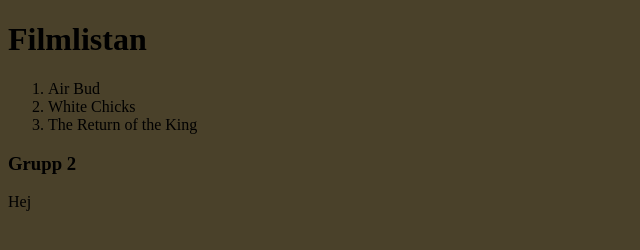
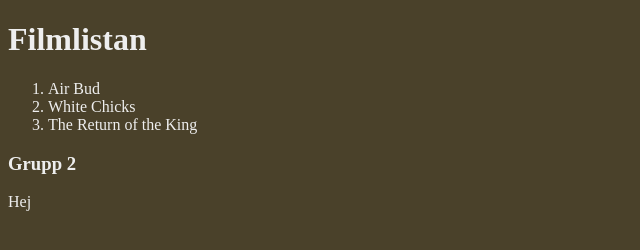
Before and after one commit to patrikboyton/git-demo, a plain HTML site: page index.html in a window 1280 px wide. Shown: the whole page, without its empty margins (0-640 px from the left). Drawn offline with Linux system fonts and the light colour scheme.

Commit message:
Update styles.css

```diff
--- a/styles.css
+++ b/styles.css
@@ -3,4 +3,5 @@ div {
 }
 body {
 	background-color: #4a412a;
+    color: #eeeeee;
 }
```
